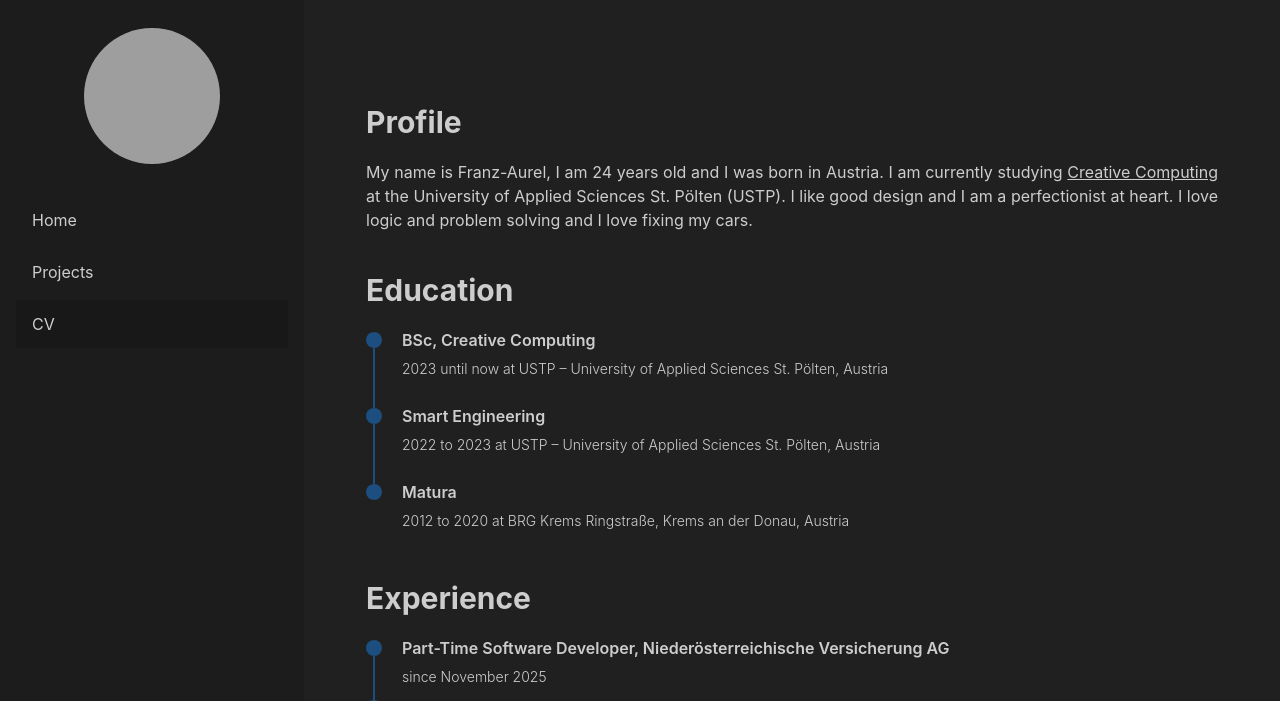
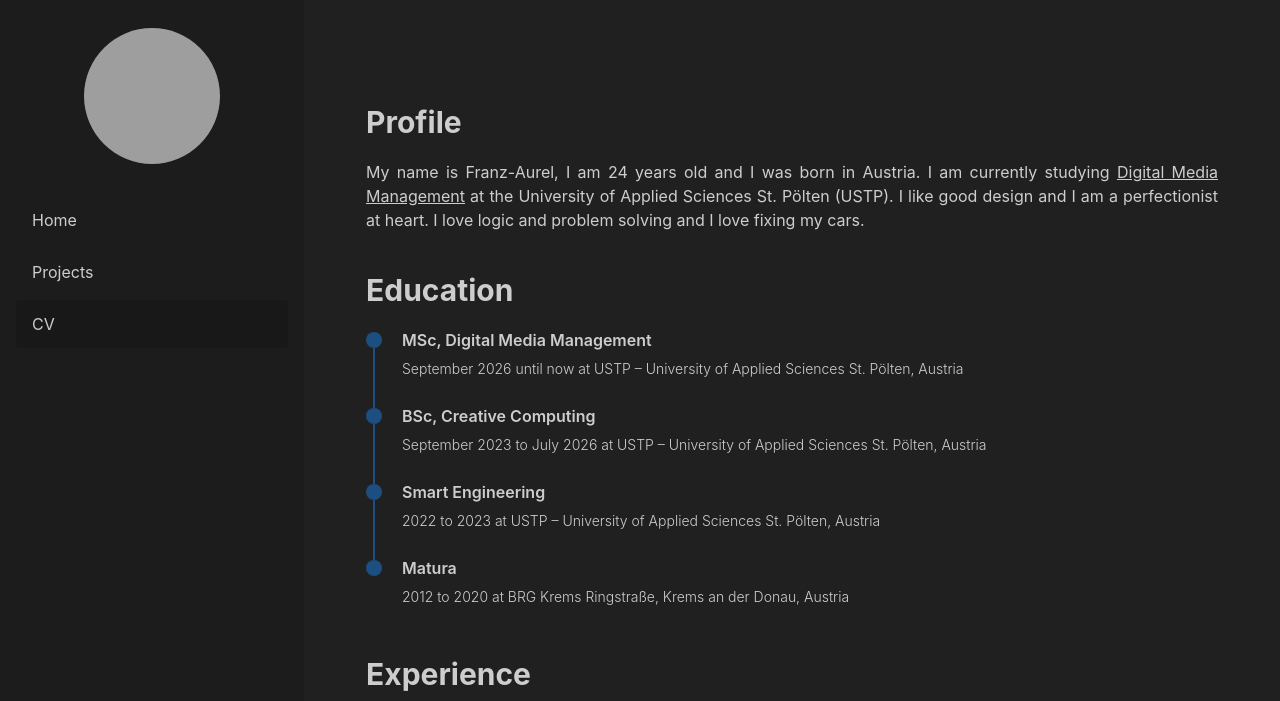
Before and after one commit to frvnzz/frvnzz.github.io, an Astro site: page /cv in a window 1280 px wide. Shown: the top 701 px of the page. Built offline with nearby package versions, Linux system fonts and the light colour scheme; Astro itself is replaced by a stand-in of ours; grey boxes are pictures that could not be loaded.

Commit message:
fix(cv): update course details and titles in CV section

```diff
--- a/src/pages/cv.astro
+++ b/src/pages/cv.astro
@@ -12,10 +12,10 @@ import TimeLineElement from "../components/cv/TimeLine.astro";
     My name is Franz-Aurel, I am 24 years old and I was born in Austria. I am
     currently studying
     <a
-      href="https://www.ustp.at/en/study-programmes/media-digital-technologies/creative-computing/course-contents"
+      href="https://www.ustp.at/en/study-programmes/media-digital-technologies/digital-media-management/course-contents"
       target="_blank"
       rel="noopener noreferrer"
-      style="text-decoration: underline;">Creative Computing</a
+      style="text-decoration: underline;">Digital Media Management</a
     >
     at the University of Applied Sciences St. Pölten (USTP). I like good design and
     I am a perfectionist at heart. I love logic and problem solving and I love fixing
@@ -28,8 +28,12 @@ import TimeLineElement from "../components/cv/TimeLine.astro";
 
   <div class="time-line-container grid gap-4 mb-10">
     <TimeLineElement
+      title="MSc, Digital Media Management"
+      subtitle="September 2026 until now at USTP – University of Applied Sciences St. Pölten, Austria"
+    />
+    <TimeLineElement
       title="BSc, Creative Computing"
-      subtitle="2023 until now at USTP – University of Applied Sciences St. Pölten, Austria"
+      subtitle="September 2023 to July 2026 at USTP – University of Applied Sciences St. Pölten, Austria"
     />
     <TimeLineElement
       title="Smart Engineering"
```
